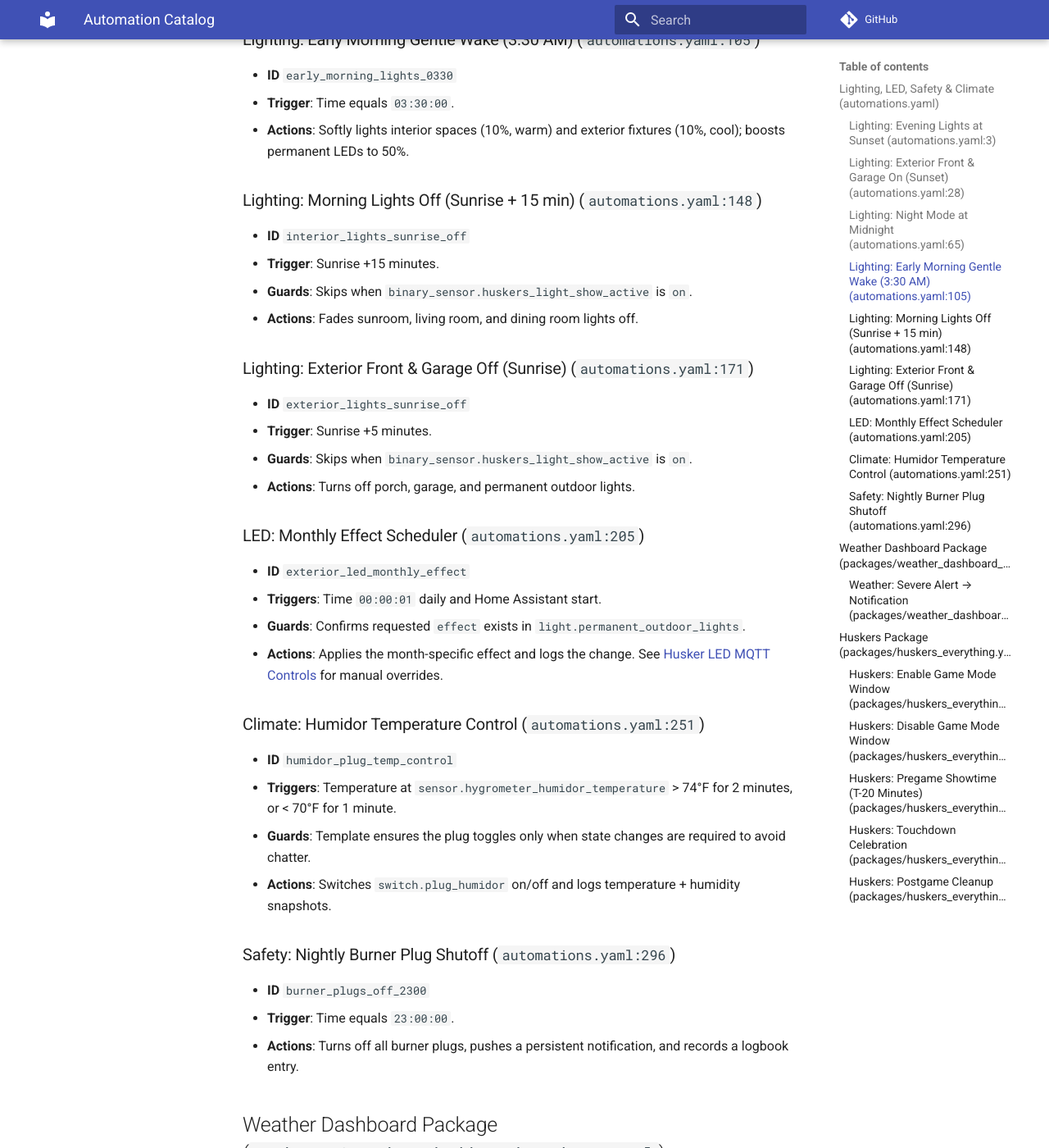
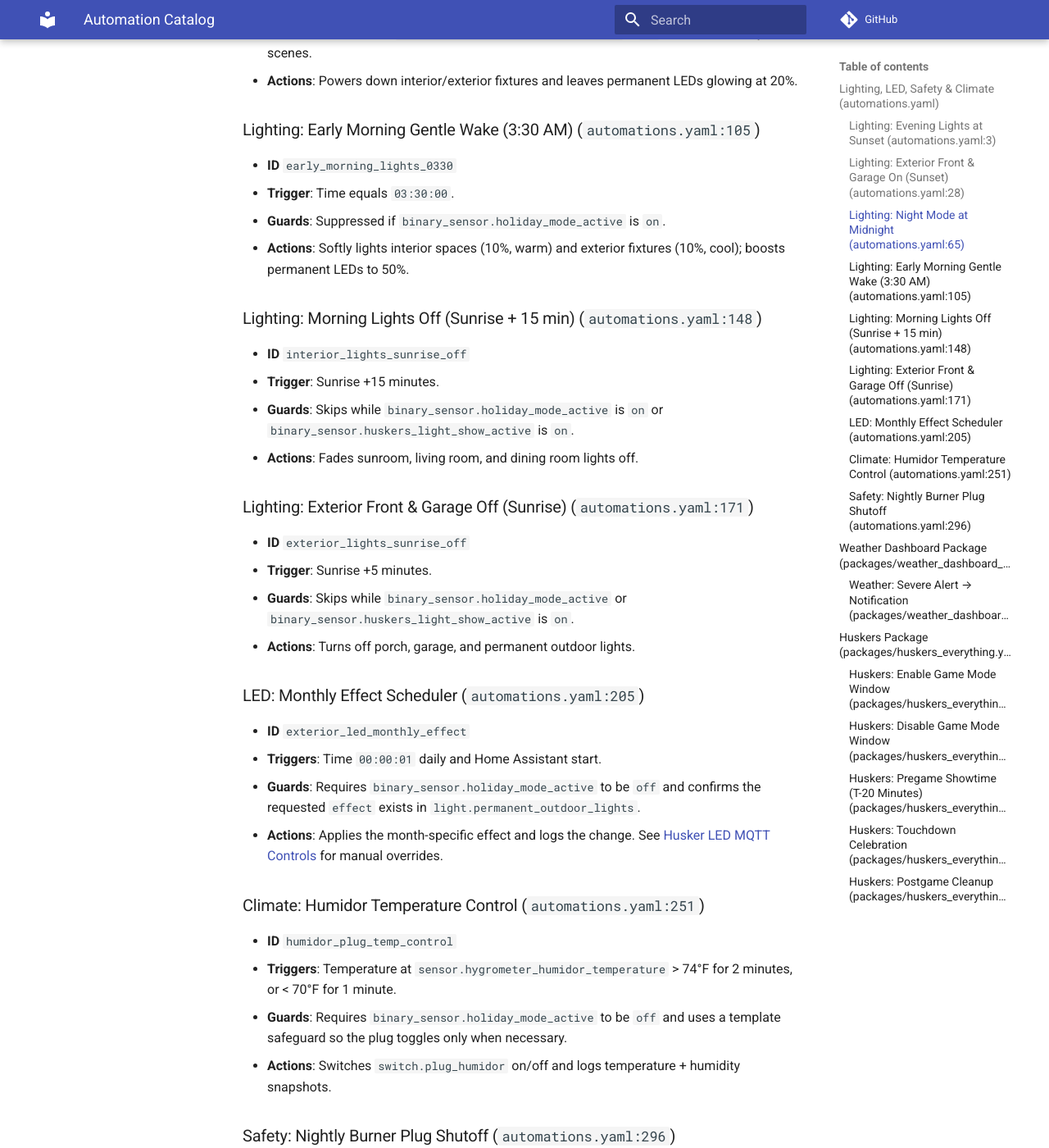
Before and after one commit to dsainz3/gate-hub, an MkDocs documentation site: the page built from docs/reference/automations.md, in a window 1280 px wide and 1400 px high, scrolled down 993 px. Shown: the whole window at 82% size. Built offline with MkDocs 1.6.1 and Material for MkDocs 9.7.7, drawn with Linux system fonts in a browser that asks for light colours; comment, search, counter and statistics services are not loaded; some of the changed text lies outside the part shown.

Commit message:
Holiday mode: add ICS holiday helpers, guard automations, refresh docs

```diff
--- a/docs/reference/automations.md
+++ b/docs/reference/automations.md
@@ -19,52 +19,55 @@ Use this catalog as the single source of truth for automation behaviour. Each en
 ### Lighting: Evening Lights at Sunset (`automations.yaml:3`)
 - **ID** `evening_lights_at_sunset`
 - **Trigger**: Sun sets +5 minutes (`platform: sun`, `event: sunset`, `offset: 00:05:00`).
-- **Guards**: Requires `binary_sensor.huskers_lighting_hold` to be `off` so Husker light shows can take priority.
+- **Guards**: Requires `binary_sensor.holiday_mode_active` to be `off` and `binary_sensor.huskers_lighting_hold` to be `off` so holiday overrides and Husker light shows can take priority.
 - **Actions**: Brings sunroom, dining room, and living room lighting to 60% with a 2 s transition.
 
 ### Lighting: Exterior Front & Garage On (Sunset) (`automations.yaml:28`)
 - **ID** `exterior_front_garage_on_sunset`
 - **Trigger**: Sun sets +5 minutes.
-- **Guards**: Skips when `binary_sensor.huskers_lighting_hold` is `on`.
+- **Guards**: Skips when either `binary_sensor.holiday_mode_active` is `on` or `binary_sensor.huskers_lighting_hold` is `on`.
 - **Actions**: Turns on porch and garage fixtures at low brightness and ramps `light.permanent_outdoor_lights` to 50% when available.
 
 ### Lighting: Night Mode at Midnight (`automations.yaml:65`)
 - **ID** `night_mode_at_midnight`
 - **Trigger**: Time equals `00:00:00`.
+- **Guards**: Pauses while `binary_sensor.holiday_mode_active` is `on` to honour holiday scenes.
 - **Actions**: Powers down interior/exterior fixtures and leaves permanent LEDs glowing at 20%.
 
 ### Lighting: Early Morning Gentle Wake (3:30 AM) (`automations.yaml:105`)
 - **ID** `early_morning_lights_0330`
 - **Trigger**: Time equals `03:30:00`.
+- **Guards**: Suppressed if `binary_sensor.holiday_mode_active` is `on`.
 - **Actions**: Softly lights interior spaces (10%, warm) and exterior fixtures (10%, cool); boosts permanent LEDs to 50%.
 
 ### Lighting: Morning Lights Off (Sunrise + 15 min) (`automations.yaml:148`)
 - **ID** `interior_lights_sunrise_off`
 - **Trigger**: Sunrise +15 minutes.
-- **Guards**: Skips when `binary_sensor.huskers_light_show_active` is `on`.
+- **Guards**: Skips while `binary_sensor.holiday_mode_active` is `on` or `binary_sensor.huskers_light_show_active` is `on`.
 - **Actions**: Fades sunroom, living room, and dining room lights off.
 
 ### Lighting: Exterior Front & Garage Off (Sunrise) (`automations.yaml:171`)
 - **ID** `exterior_lights_sunrise_off`
 - **Trigger**: Sunrise +5 minutes.
-- **Guards**: Skips when `binary_sensor.huskers_light_show_active` is `on`.
+- **Guards**: Skips while `binary_sensor.holiday_mode_active` or `binary_sensor.huskers_light_show_active` is `on`.
 - **Actions**: Turns off porch, garage, and permanent outdoor lights.
 
 ### LED: Monthly Effect Scheduler (`automations.yaml:205`)
 - **ID** `exterior_led_monthly_effect`
 - **Triggers**: Time `00:00:01` daily and Home Assistant start.
-- **Guards**: Confirms requested `effect` exists in `light.permanent_outdoor_lights`.
+- **Guards**: Requires `binary_sensor.holiday_mode_active` to be `off` and confirms the requested `effect` exists in `light.permanent_outdoor_lights`.
 - **Actions**: Applies the month-specific effect and logs the change. See [Husker LED MQTT Controls](../how-to/lighting/husker-led-mqtt.md) for manual overrides.
 
 ### Climate: Humidor Temperature Control (`automations.yaml:251`)
 - **ID** `humidor_plug_temp_control`
 - **Triggers**: Temperature at `sensor.hygrometer_humidor_temperature` > 74°F for 2 minutes, or < 70°F for 1 minute.
-- **Guards**: Template ensures the plug toggles only when state changes are required to avoid chatter.
+- **Guards**: Requires `binary_sensor.holiday_mode_active` to be `off` and uses a template safeguard so the plug toggles only when necessary.
 - **Actions**: Switches `switch.plug_humidor` on/off and logs temperature + humidity snapshots.
 
 ### Safety: Nightly Burner Plug Shutoff (`automations.yaml:296`)
 - **ID** `burner_plugs_off_2300`
 - **Trigger**: Time equals `23:00:00`.
+- **Guards**: Does not run while `binary_sensor.holiday_mode_active` is `on` to respect manual/holiday overrides.
 - **Actions**: Turns off all burner plugs, pushes a persistent notification, and records a logbook entry.
 
 ## Weather Dashboard Package (`packages/weather_dashboard_package.yaml`)
--- a/mkdocs.yml
+++ b/mkdocs.yml
@@ -14,6 +14,7 @@ nav:
   - Reference:
       - Documentation Style Guide: docs/README.md
       - Automation Catalog: docs/reference/automations.md
+      - Holiday Mode Reference: docs/reference/holidays.md
       - Infrastructure Overview: docs/reference/infrastructure.md
   - Explanation:
       - Optimization Plan: docs/explanation/optimization-plan.md
```
Also changed, not shown: automations.yaml (+31 -0 lines), docs/index.md (+1 -0 lines), docs/reference/holidays.md (added, +48 -0 lines), 2 other files.
